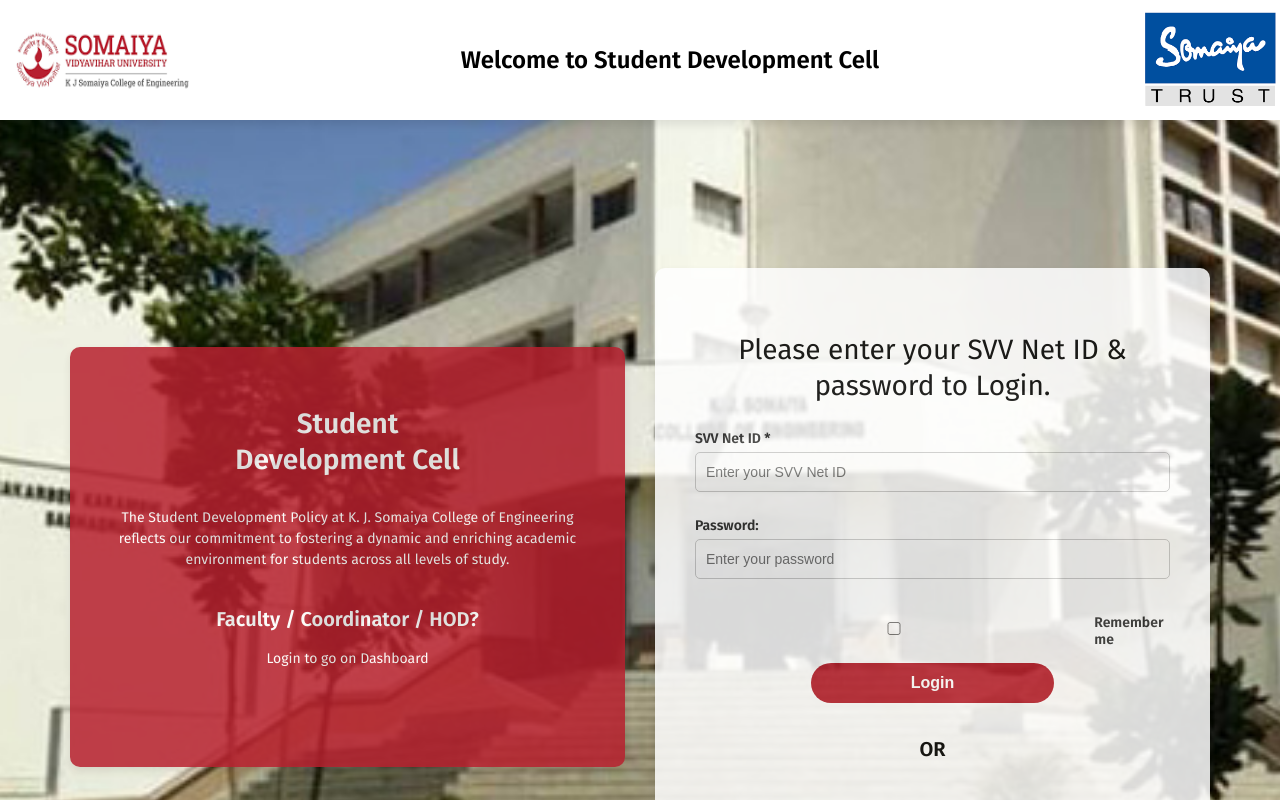
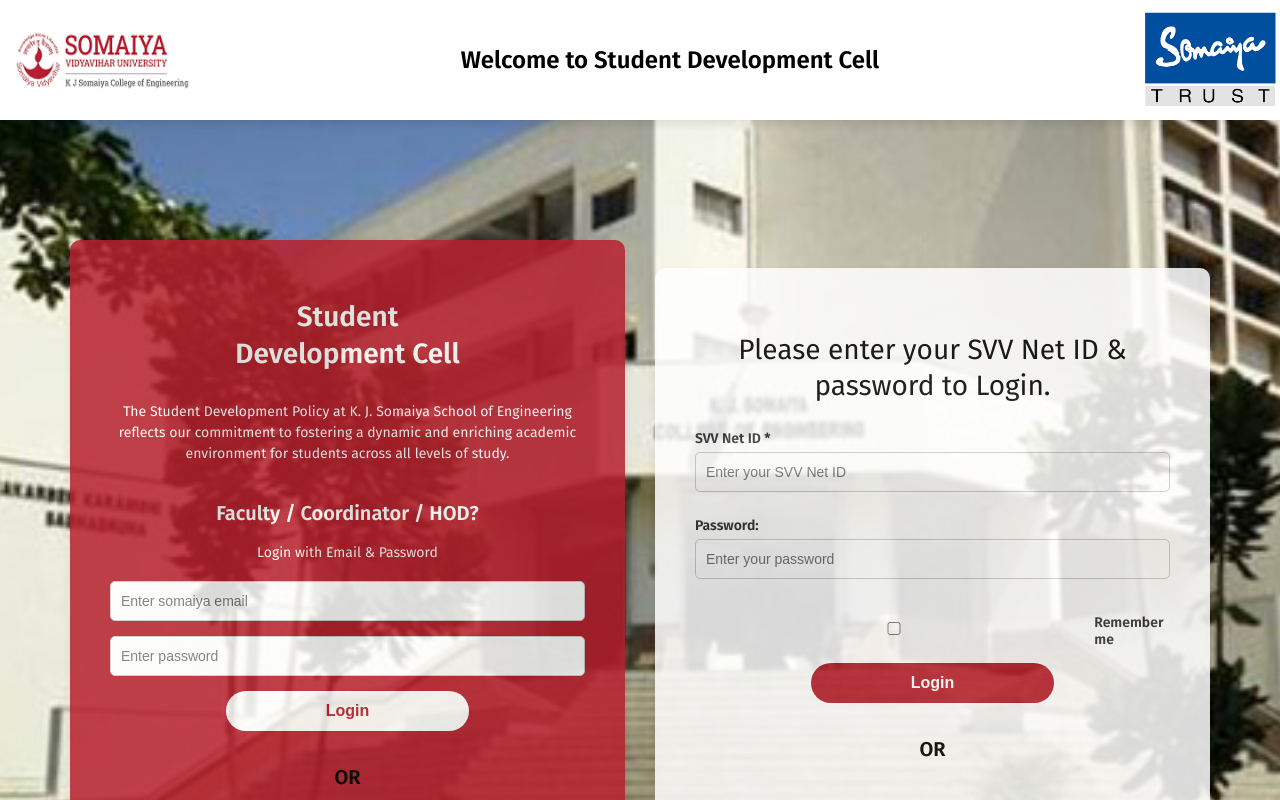
Before and after one commit to desaidevanshu/SDC, a React (Vite) app: page / in a window 1280 px wide. Shown: the top 800 px of the page. Built offline with nearby package versions, Linux system fonts and the light colour scheme.

Commit message:
Login and password for the validator side and also added the  password field in the admin for adding the user

```diff
--- a/src/pages/AddUser.jsx
+++ b/src/pages/AddUser.jsx
@@ -5,7 +5,8 @@
 
 const AddUser = () => {
   const [email, setEmail] = useState("");
-  const [role, setRole] = useState("Student");
+  const [password, setPassword] = useState("");
+  const [role, setRole] = useState("Validator");
   const [users, setUsers] = useState([]);
 
   useEffect(() => {
@@ -24,10 +25,11 @@
       return;
     }
 
-    const newUser = { email, role };
+    const newUser = { email, password, role };
     const updatedUsers = [...users, newUser];
     saveUsers(updatedUsers);
     setEmail("");
+    setPassword("");
     setRole("Student");
     alert("User added successfully!");
   };
@@ -39,10 +41,11 @@
 
   const handleEdit = (index) => {
     const newEmail = prompt("Enter new email", users[index].email);
+    const newPassword = prompt("Enter new password", users[index].password);
     const newRole = prompt("Enter new role", users[index].role);
-    if (newEmail && newRole) {
+    if (newEmail && newPassword && newRole) {
       const updated = [...users];
-      updated[index] = { email: newEmail, role: newRole };
+      updated[index] = { email: newEmail, password: newPassword, role: newRole };
       saveUsers(updated);
     }
   };
@@ -62,6 +65,13 @@
               onChange={(e) => setEmail(e.target.value)}
               required
             />
+            <input
+              type="text"
+              placeholder="Enter password"
+              value={password}
+              onChange={(e) => setPassword(e.target.value)}
+              required
+            />
             <select value={role} onChange={(e) => setRole(e.target.value)}>
 
               <option>Validator</option>
@@ -79,6 +89,7 @@
             <thead>
               <tr>
                 <th>Email</th>
+                <th>Password</th>
                 <th>Role</th>
                 <th>Actions</th>
               </tr>
@@ -87,6 +98,7 @@
               {users.map((u, i) => (
                 <tr key={i}>
                   <td>{u.email}</td>
+                  <td>{u.password}</td>
                   <td>{u.role}</td>
                   <td>
                     <button onClick={() => handleEdit(i)}>Edit</button>
--- a/src/pages/Login.jsx
+++ b/src/pages/Login.jsx
@@ -6,7 +6,6 @@
 import "./login.css";
 import logo from "../assets/somaiya-logo.png";
 import logo1 from "../assets/trust.png";
-import googleIcon from "../assets/google-logo.jpg";
 
 const GOOGLE_CLIENT_ID = "653938123906-1qpf6dbs0u51auibm3lrmu3sg7a0gamh.apps.googleusercontent.com";
 
@@ -15,6 +14,9 @@
   const [password, setPassword] = useState("");
   const [studentError, setStudentError] = useState("");
   const [validatorError, setValidatorError] = useState("");
+  const [valEmail, setValEmail] = useState("");
+  const [valPass, setValPass] = useState("");
+
   const navigate = useNavigate();
 
   const hardcodedUsers = {
@@ -25,7 +27,6 @@
   const handleLogin = (e) => {
     e.preventDefault();
     setStudentError("");
-    localStorage.clear(); // Clear previous data
 
     if (hardcodedUsers[username] === password) {
       localStorage.setItem("svvNetId", username);
@@ -37,17 +38,31 @@
     }
   };
 
-  // Hardcoded role support
-  const VALIDATOR_EMAILS = [
-    "devanshu.de@somaiya.edu",
-    "smitasankhe@somaiya.edu",
-    "vaibhav.vasani@somaiya.edu",
-    "swapnil.cp@somaiya.edu",
-  ];
-  const DEPT_COORDINATORS = ["swapnil.cp@somaiya.edu", "devanshu.de@somaiya.edu"];
-  const INSTI_COORDINATORS = ["smitasankhe@somaiya.edu", "devanshu.des@somaiya.edu"];
-  const HOD_EMAILS = ["devanshu.dev@somaiya.edu"];
-  const PRINCIPAL_EMAILS = ["principal.kjsce@somaiya.edu", "devanshu.desa@somaiya.edu"];
+  const handleValidatorLogin = (e) => {
+    e.preventDefault();
+    setValidatorError("");
+
+    const storedUsers = JSON.parse(localStorage.getItem("userList")) || [];
+    const foundUser = storedUsers.find(u => u.email === valEmail && u.password === valPass);
+
+    if (foundUser) {
+      localStorage.setItem("svvNetId", valEmail);
+      localStorage.setItem("user", JSON.stringify({ svvNetId: valEmail, role: foundUser.role }));
+
+      switch (foundUser.role) {
+        case "Admin": navigate("/AdHome"); break;
+        case "Validator": navigate("/facHome"); break;
+        case "Department Coordinator": navigate("/deptcoordHome"); break;
+        case "Institute Coordinator": navigate("/insticoordHome"); break;
+        case "HOD": navigate("/hodHome"); break;
+        case "Principal": navigate("/principalHome"); break;
+        default: navigate("/home");
+      }
+    } else {
+      setValidatorError("Invalid validator credentials!");
+      alert("Invalid validator credentials!");
+    }
+  };
 
   const handleGoogleSuccess = (credentialResponse, role = "Student") => {
     const setError = role === "Validator" ? setValidatorError : setStudentError;
@@ -61,7 +76,6 @@
       }
 
       const decoded = jwtDecode(credentialResponse.credential);
-      console.log("Decoded Google JWT:", decoded);
 
       if (!decoded.email || !decoded.email.endsWith("@somaiya.edu")) {
         setError("Access denied: Only somaiya.edu emails are allowed.");
@@ -74,21 +88,12 @@
       if (role === "Validator") {
         let matchedRoles = [];
 
-        // Admin override
         if (decoded.email === "sdc-kjsce@somaiya.edu" || decoded.email === "devanshu.d@somaiya.edu") {
           matchedRoles = ["Admin"];
         } else {
-          // Hardcoded role checks
-          if (VALIDATOR_EMAILS.includes(decoded.email)) matchedRoles.push("Validator");
-          if (DEPT_COORDINATORS.includes(decoded.email)) matchedRoles.push("Department Coordinator");
-          if (INSTI_COORDINATORS.includes(decoded.email)) matchedRoles.push("Institute Coordinator");
-          if (HOD_EMAILS.includes(decoded.email)) matchedRoles.push("HOD");
-          if (PRINCIPAL_EMAILS.includes(decoded.email)) matchedRoles.push("Principal");
-
-          // Dynamic check from Admin panel additions
           const storedUsers = JSON.parse(localStorage.getItem("userList")) || [];
           const matchedUser = storedUsers.find((u) => u.email === decoded.email);
-          if (matchedUser && matchedUser.role && !matchedRoles.includes(matchedUser.role)) {
+          if (matchedUser && matchedUser.role) {
             matchedRoles.push(matchedUser.role);
           }
         }
@@ -117,29 +122,14 @@
       localStorage.setItem("user", JSON.stringify({ svvNetId: decoded.email, role: userRole }));
 
       switch (userRole) {
-        case "Admin":
-          navigate("/AdHome");
-          break;
-        case "Validator":
-          navigate("/facHome");
-          break;
-        case "Department Coordinator":
-          navigate("/deptcoordHome");
-          break;
-        case "Institute Coordinator":
-          navigate("/insticoordHome");
-          break;
-        case "HOD":
-          navigate("/hodHome");
-          break;
-        case "Principal":
-          navigate("/principalHome");
-          break;
-        case "Student":
-          navigate("/home");
-          break;
-        default:
-          alert("No matching route for this role.");
+        case "Admin": navigate("/AdHome"); break;
+        case "Validator": navigate("/facHome"); break;
+        case "Department Coordinator": navigate("/deptcoordHome"); break;
+        case "Institute Coordinator": navigate("/insticoordHome"); break;
+        case "HOD": navigate("/hodHome"); break;
+        case "Principal": navigate("/principalHome"); break;
+        case "Student": navigate("/home"); break;
+        default: alert("No matching route for this role.");
       }
     } catch (err) {
       console.error("Google login error:", err);
@@ -164,19 +154,43 @@
         </div>
 
         <div className="login-container">
-          {/* Validator Section */}
+          {/* Validator Box */}
           <div className="validator-box">
             <h1 className="validator-title">
-              <span className="highlight">Student</span> <br />
+              <span className="highlight">Student</span><br />
               <span className="highlight">Development Cell</span>
             </h1>
             <p className="description">
-              The Student Development Policy at K. J. Somaiya College of Engineering reflects our
+              The Student Development Policy at K. J. Somaiya School of Engineering reflects our
               commitment to fostering a dynamic and enriching academic environment for students across all levels of study.
             </p>
+
             <h2 className="validator-question">Faculty / Coordinator / HOD?</h2>
-            <p className="validator-login-text">Login to go on Dashboard</p>
-            {validatorError && <p className="error-message">{validatorError}</p>}
+            <p className="validator-login-text">Login with Email & Password</p>
+
+            <form onSubmit={handleValidatorLogin} className="login-form">
+              <input
+                type="email"
+                className="login-input"
+                placeholder="Enter somaiya email"
+                value={valEmail}
+                onChange={(e) => setValEmail(e.target.value)}
+                required
+              />
+              <input
+                type="password"
+                className="login-input"
+                placeholder="Enter password"
+                value={valPass}
+                onChange={(e) => setValPass(e.target.value)}
+                required
+              />
+              {validatorError && <p className="error-message">{validatorError}</p>}
+              <button type="submit" className="login-button-val">Login</button>
+            </form>
+
+            <h1 className="or">OR</h1>
+
             <GoogleLogin
               onSuccess={(credentialResponse) => handleGoogleSuccess(credentialResponse, "Validator")}
               onError={() => handleGoogleError("Validator")}
--- a/src/pages/login.css
+++ b/src/pages/login.css
@@ -204,8 +204,26 @@
   border-radius: 50px;
 }
 
+.login-button-val {
+  width: 243px;
+  height: 40px;
+  color: #B7202E;
+  background-color: white;
+  font-size: 16px;
+  font-weight: 600;
+  border: none;
+  border-radius: 5px;
+  cursor: pointer;
+  border-radius: 50px;
+}
+
 .login-button:hover {
   background-color: #9e1d28;
+}
+
+.login-button-val:hover {
+  background-color: #f0f0f0;
+  color: #B7202E;
 }
 .or{
     font-size: 20px;
```
